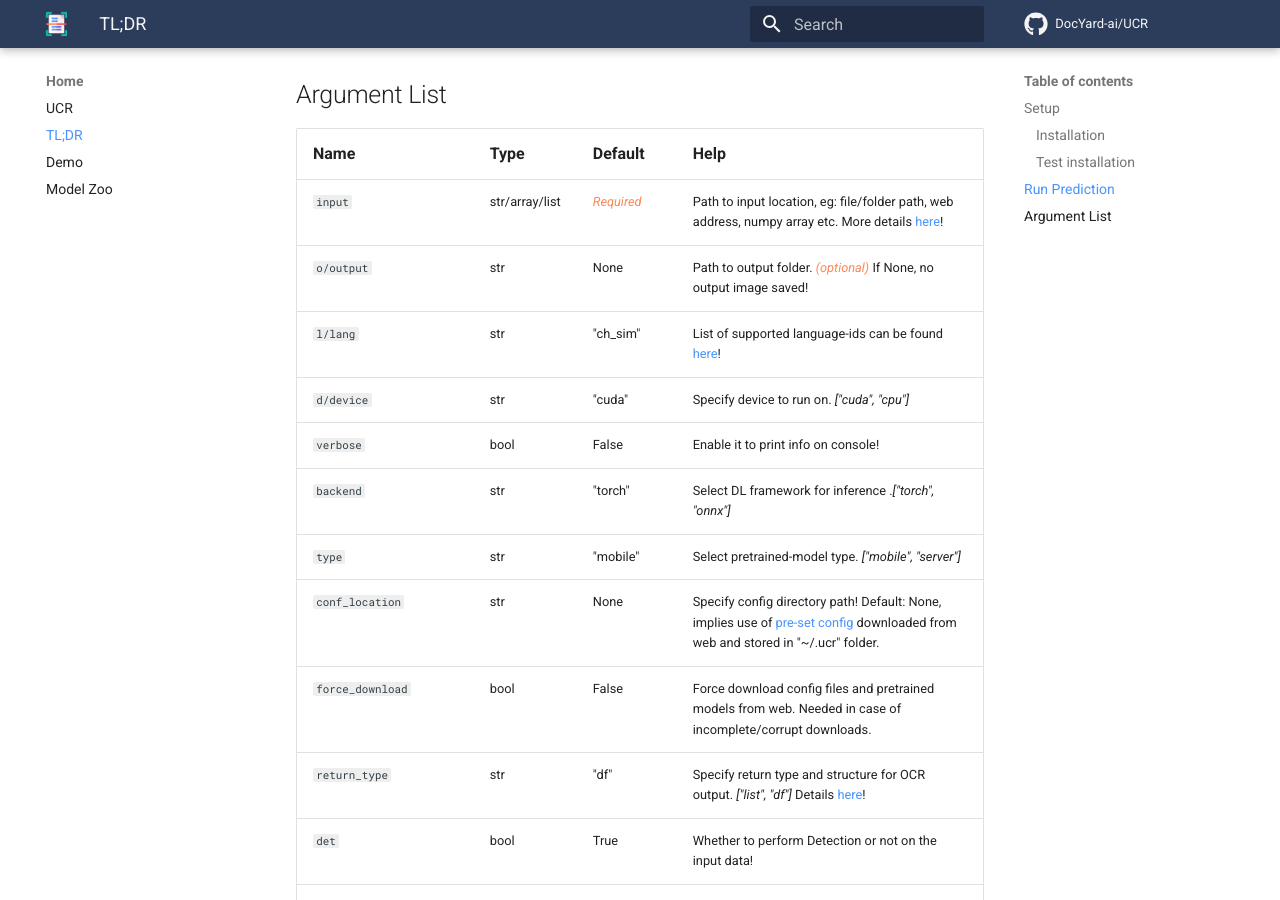
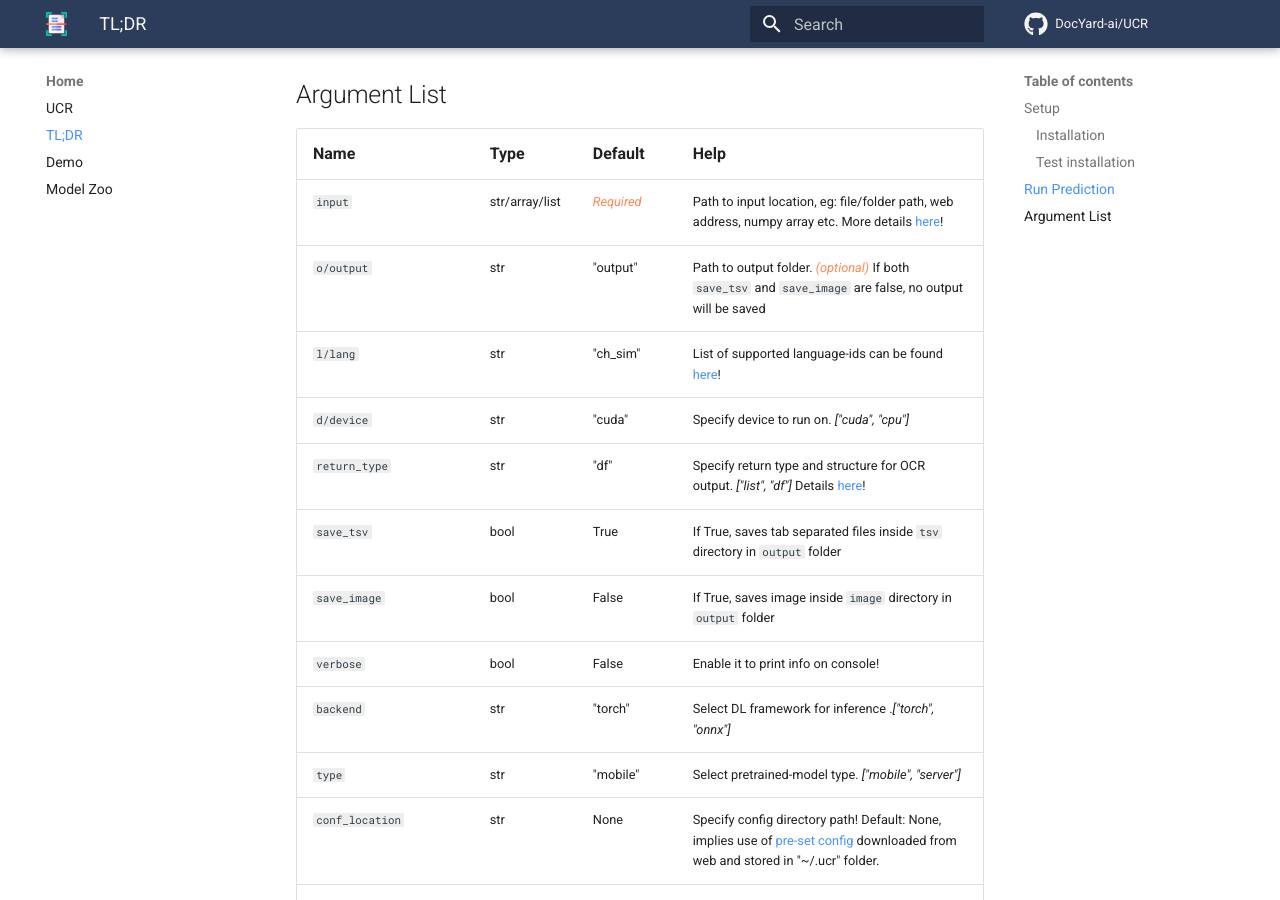
Before and after one commit to DocYard-ai/UCR, an MkDocs documentation site: the page built from docs/tldr.md, in a window 1280 px wide and 900 px high, scrolled down 1509 px. Built offline with MkDocs 1.6.1 and Material for MkDocs 9.7.7, drawn with Linux system fonts in a browser that asks for light colours; comment, search, counter and statistics services are not loaded.

Commit message:
changed csv to tsv

```diff
--- a/docs/tldr.md
+++ b/docs/tldr.md
@@ -57,15 +57,17 @@ result = ocr.predict('input_path', o='output_path')
 |    <span style="font-weight:bold; font-size: 125%">Name</span>                  | <span style="font-weight:bold; font-size: 125%">Type</span>     | <span style="font-weight:bold; font-size: 125%">Default</span>   | <span style="font-weight:bold; font-size: 125%">Help</span> |
 |----------------------|----------|-----------|------|
 | `input`            | str/array/list      | <span style="font-style: italic; color:#FF8856">Required</span>          |Path to input location, eg: file/folder path, web address, numpy array etc. More details [here](coming_soon.md)!|
-| `o/output`           | str      | None      | Path to output folder. <span style="font-style: italic; color:#FF8856">(optional)</span> If None, no output image saved!|
+| `o/output`           | str      | "output"      | Path to output folder. <span style="font-style: italic; color:#FF8856">(optional)</span> If both `save_tsv` and `save_image` are false, no output will be saved |
 | `l/lang`             | str      | "ch_sim"    | List of supported language-ids can be found [here](coming_soon.md)!     |
 | `d/device`           | str      | "cuda"      | Specify device to run on. *["cuda", "cpu"]*      |
+| `return_type`      | str      | "df"      | Specify return type and structure for OCR output. *["list", "df"]* Details [here](coming_soon.md)!     |
+| `save_tsv`            | bool     | True     | If True, saves tab separated files inside `tsv` directory in `output` folder      |
+| `save_image`            | bool     | False     | If True, saves image inside `image` directory in `output` folder     |
 | `verbose`            | bool     | False     | Enable it to print info on console!     |
 | `backend`            | str      | "torch"     | Select DL framework for inference .*["torch", "onnx"]*     |
 | `type`               | str      | "mobile"    | Select pretrained-model type. *["mobile", "server"]*     |
 | `conf_location`      | str      | None      | Specify config directory path! Default: None, implies use of [pre-set config](https://github.com/DocYard-ai/UCR/tree/develop/conf) downloaded from web and stored in "~/.ucr" folder.    |
 | `force_download`&nbsp; &nbsp;&nbsp; &nbsp;&nbsp; &nbsp;&nbsp; &nbsp;&nbsp; &nbsp;     | bool     | False     | Force download config files and pretrained models from web. Needed in case of incomplete/corrupt downloads.     |
-| `return_type`      | str      | "df"      | Specify return type and structure for OCR output. *["list", "df"]* Details [here](coming_soon.md)!     |
 | `det`                | bool     | True      | Whether to perform Detection or not on the input data!     |
 | `rec`                | bool     | True      | Whether to perform Recognition or not on the input data!     |
 | `cls`                | bool     | False     | Whether to perform Classification or not on the input data!     |
```
Also changed, not shown: README.md (+9 -12 lines), 9 other files.
